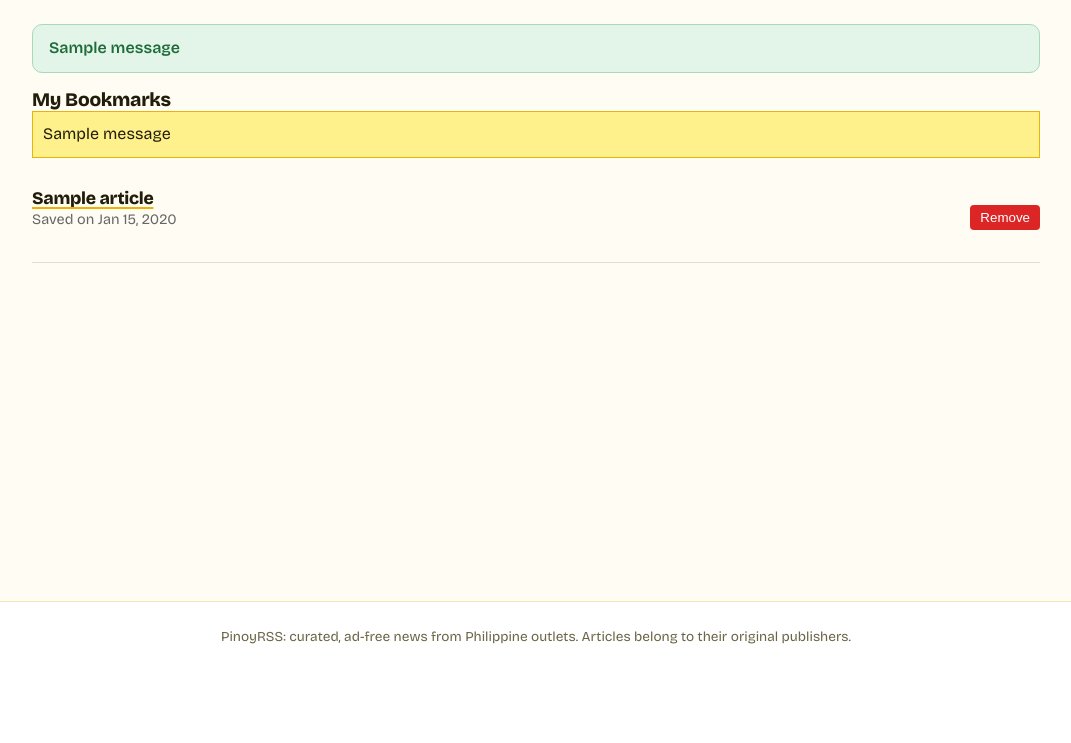
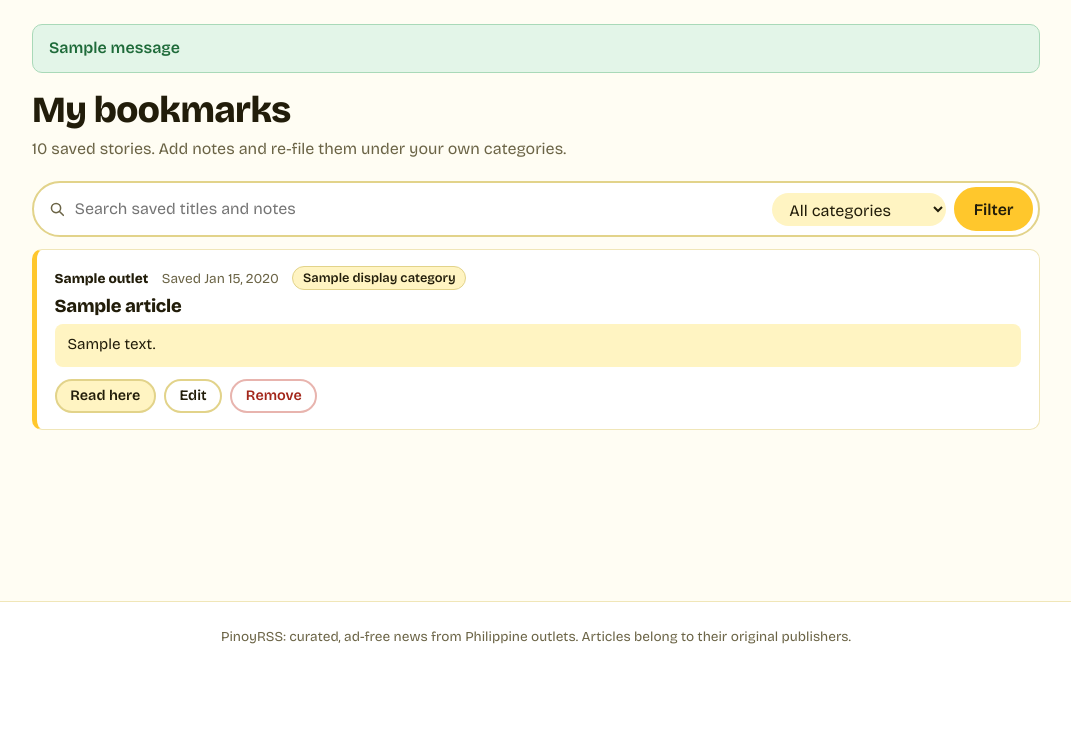
Before and after one commit to rendotiso/PinoyRSS-Amaya-AnneGwyn-G6, a Django app: template templates/bookmarks/my_bookmarks.html in a window 1280 px wide. Shown: the part 57-800 px from the top of the page, without its empty margins (104-1175 px from the left). Run offline with Django 5.2, Linux system fonts and the light colour scheme; tables that the repository leaves empty hold one stand-in row (values such as "Sample post"); the template is opened without the code that fills it: values that come from a table or form of the project are taken from there, most other values are stand-ins (such as "Sample title", 1, 10 or a date in 2020); one stand-in notice (Sample message) is shown; parts of the project's set-up code (start-up, migrations or seed data) failed here and were passed over.

Commit message:
Fix dashboard and bookmark templates loading

```diff
--- a/templates/bookmarks/my_bookmarks.html
+++ b/templates/bookmarks/my_bookmarks.html
@@ -1,32 +1,51 @@
 {% extends 'base.html' %}
+{% block title %}Bookmarks | PinoyRSS{% endblock %}
 
 {% block content %}
-<div class="card">
-    <h2>My Bookmarks</h2>
+<header class="page-head">
+    <h1>My bookmarks</h1>
+    <p>{{ total }} saved stor{{ total|pluralize:"y,ies" }}. Add notes and re-file them under your own categories.</p>
+</header>
 
-    {% if messages %}
-        {% for message in messages %}
-            <div style="padding: 10px; margin-bottom: 10px; background: #fef08a; border: 1px solid #eab308;">
-                {{ message }}
-            </div>
-        {% endfor %}
-    {% endif %}
+<form class="filters" method="get" role="search">
+    <div class="search-row">
+        <svg aria-hidden="true"><use href="#i-search"/></svg>
+        <input type="search" name="q" value="{{ q }}" placeholder="Search saved titles and notes" aria-label="Search bookmarks">
+        <select name="category" aria-label="Filter by category" class="inline-select">
+            <option value="">All categories</option>
+            {% for c in categories %}<option value="{{ c.id }}" {% if category == c.id|stringformat:"s" %}selected{% endif %}>{{ c.category_name }}</option>{% endfor %}
+        </select>
+        <button class="btn btn-primary" type="submit">Filter</button>
+    </div>
+</form>
 
-    <ul style="list-style-type: none; padding: 0;">
-        {% for bookmark in bookmarks %}
-            <li style="border-bottom: 1px solid #ddd; padding: 15px 0; display: flex; justify-content: space-between; align-items: center;">
-                <div>
-                    <h3><a href="{{ bookmark.article.article_url }}" target="_blank">{{ bookmark.article.title }}</a></h3>
-                    <p style="font-size: 0.9em; color: #666;">Saved on {{ bookmark.bookmarked_at|date:"M d, Y" }}</p>
-                </div>
-                <form method="post" action="{% url 'delete_bookmark' bookmark.id %}">
-                    {% csrf_token %}
-                    <button type="submit" style="background-color: #dc2626; color: white; border: none; padding: 5px 10px; border-radius: 4px; cursor: pointer;">Remove</button>
-                </form>
-            </li>
-        {% empty %}
-            <p>You haven't bookmarked any articles yet.</p>
-        {% endfor %}
-    </ul>
+<div class="stories">
+    {% for bookmark in page.object_list %}
+    <article class="story">
+        <div class="story-meta">
+            <span class="story-outlet">{{ bookmark.article.outlet.outlet_name }}</span>
+            <span>Saved {{ bookmark.bookmarked_at|date:"M j, Y" }}</span>
+            {% if bookmark.display_category %}<a class="chip" href="?category={{ bookmark.display_category.id }}">{{ bookmark.display_category.category_name }}</a>{% endif %}
+        </div>
+        <h3 class="story-title"><a href="{% url 'article_detail' bookmark.article.id %}">{{ bookmark.article.title }}</a></h3>
+        {% if bookmark.note %}<p class="note">{{ bookmark.note|linebreaksbr }}</p>{% endif %}
+        <div class="story-actions">
+            <a class="btn btn-soft btn-sm" href="{% url 'article_detail' bookmark.article.id %}">Read here</a>
+            <a class="btn btn-ghost btn-sm" href="{% url 'edit_bookmark' bookmark.id %}">Edit</a>
+            <form method="post" action="{% url 'delete_bookmark' bookmark.id %}" onsubmit="return confirm('Remove this bookmark?');">
+                {% csrf_token %}
+                <button type="submit" class="btn btn-danger btn-sm">Remove</button>
+            </form>
+        </div>
+    </article>
+    {% empty %}
+    <div class="empty">
+        <h3>{% if q or category %}No bookmarks match{% else %}Nothing saved yet{% endif %}</h3>
+        <p>{% if q or category %}Try a different search or category.{% else %}Tap Save on any story and it will show up here.{% endif %}</p>
+        <a class="btn btn-primary btn-sm" href="{% if q or category %}{% url 'my_bookmarks' %}{% else %}{% url 'article_list' %}{% endif %}">{% if q or category %}Show all bookmarks{% else %}Browse the news{% endif %}</a>
+    </div>
+    {% endfor %}
 </div>
+
+{% include "partials/pagination.html" %}
 {% endblock %}
```
Also changed, not shown: templates/bookmarks/bookmark_edit.html (added, +27 -0 lines), templates/dashboard/admin_panel.html (+36 -52 lines), templates/dashboard/home.html (+55 -22 lines), accounts/migrations/0003_customuser_updated_at.py (added), feeds/migrations/0002_alter_article_options_alter_category_options_and_more.py (added).
